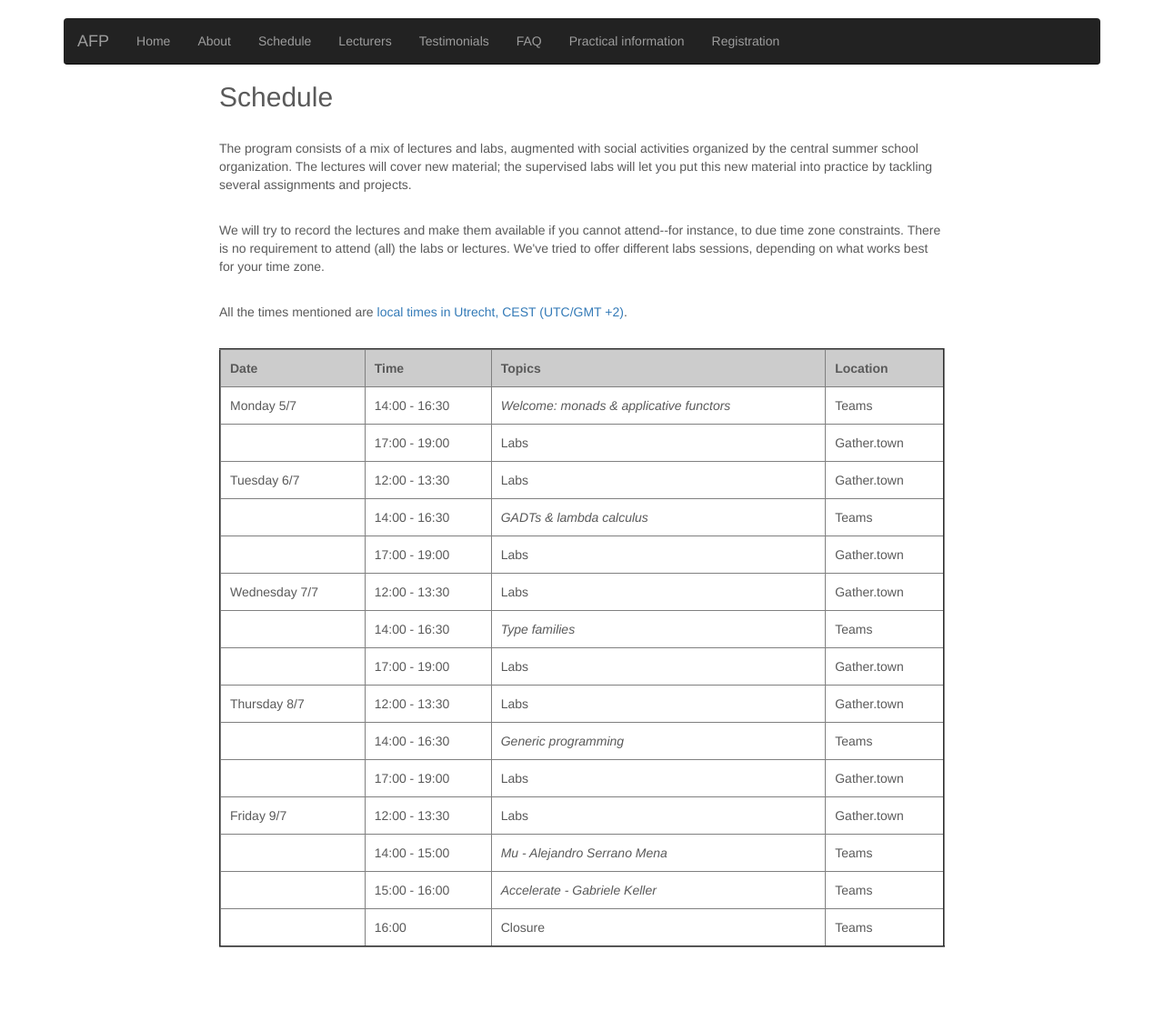
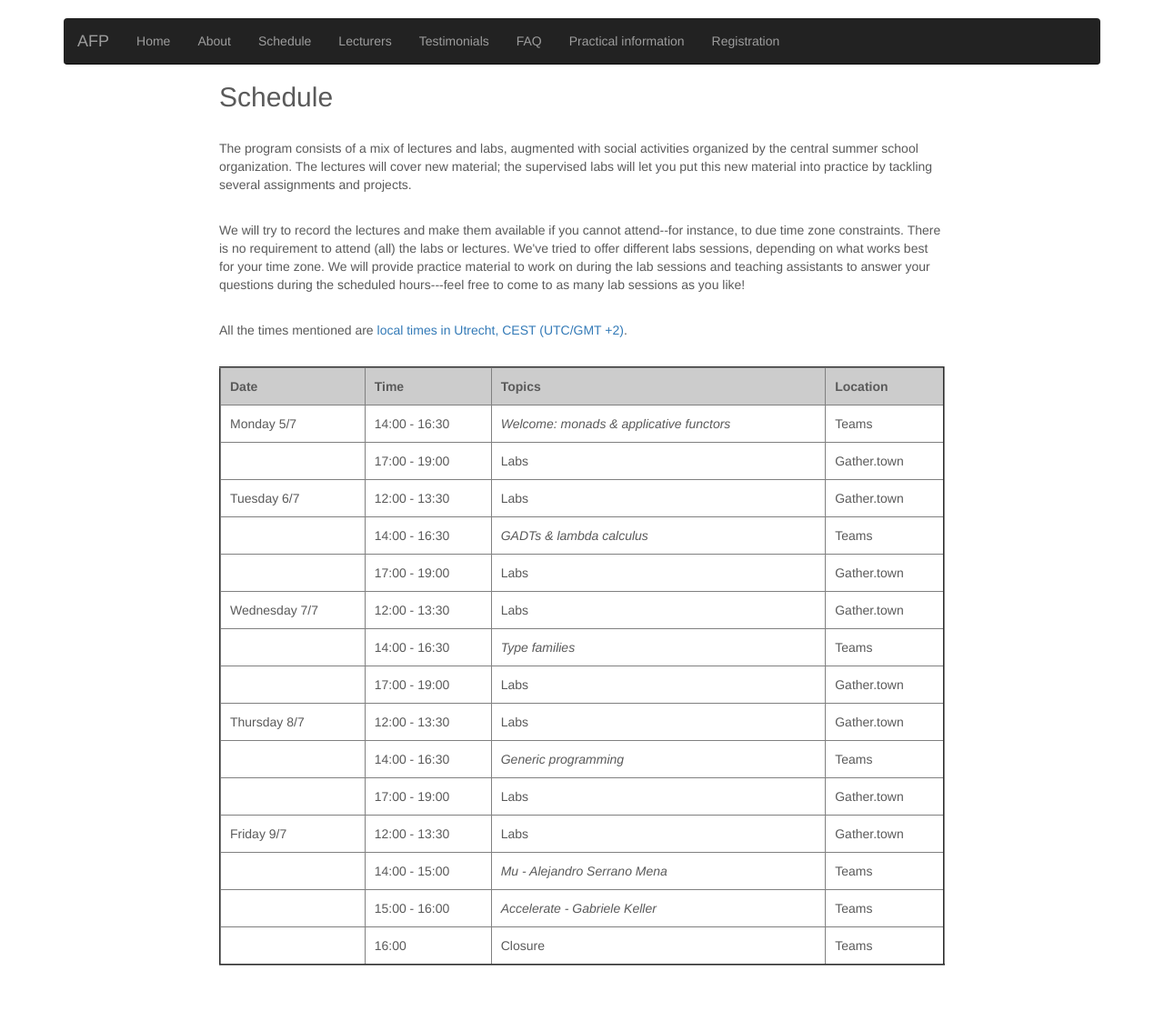
Before and after one commit to uu-afp/uu-afp.github.io, a Jekyll site: the page built from schedule.html, in a window 1280 px wide. Shown: the whole page at 91% size. Built offline with Jekyll 4.4.1, drawn with Linux system fonts in a browser that asks for light colours; nearby versions of some CDN libraries.

Commit message:
Clarified lab attendance.

```diff
--- a/schedule.html
+++ b/schedule.html
@@ -20,7 +20,10 @@ several assignments and projects.
   cannot attend--for instance, to due time zone constraints. There is
   no requirement to attend (all) the labs or lectures. We've tried to
   offer different labs sessions, depending on what works best for your
-  time zone.
+  time zone. We will provide practice material to work on during the
+  lab sessions and teaching assistants to answer your questions during
+  the scheduled hours---feel free to come to as many lab sessions as
+  you like!
 </p></br>
 
 <p>
```
